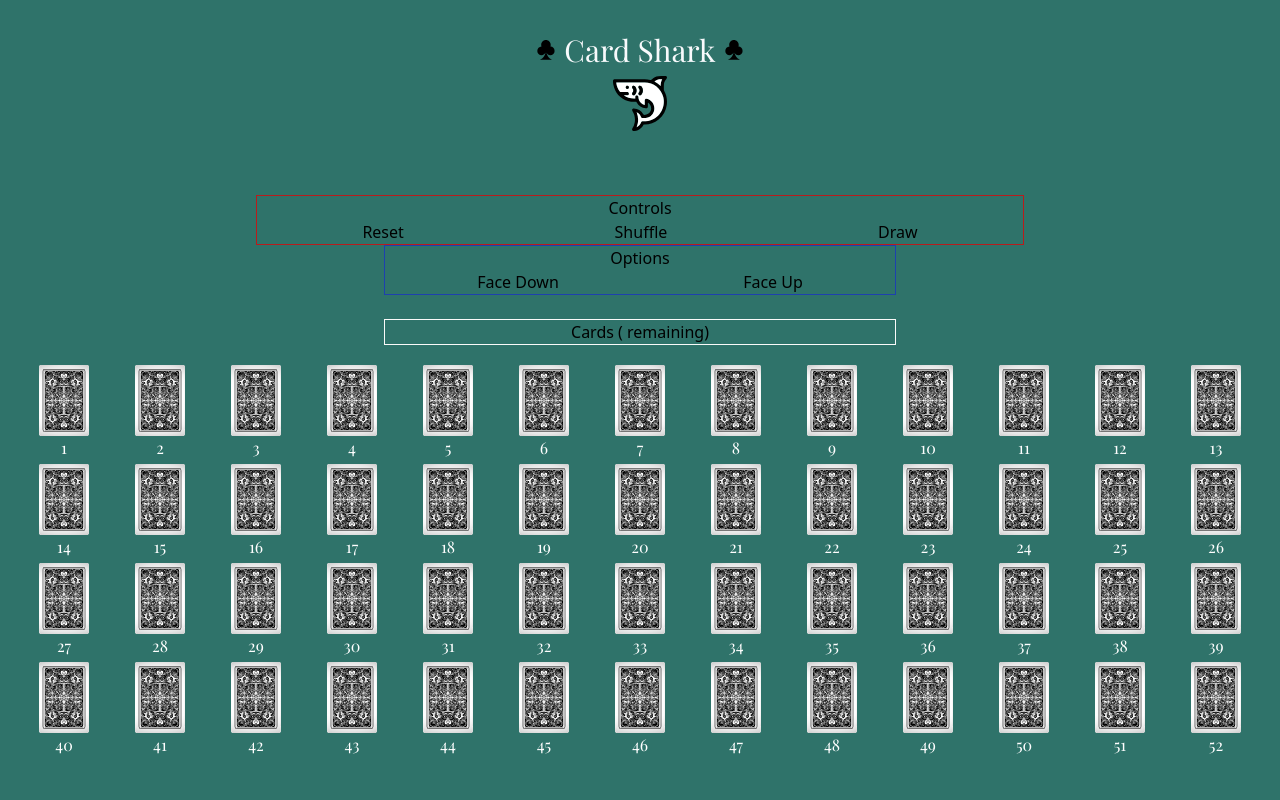
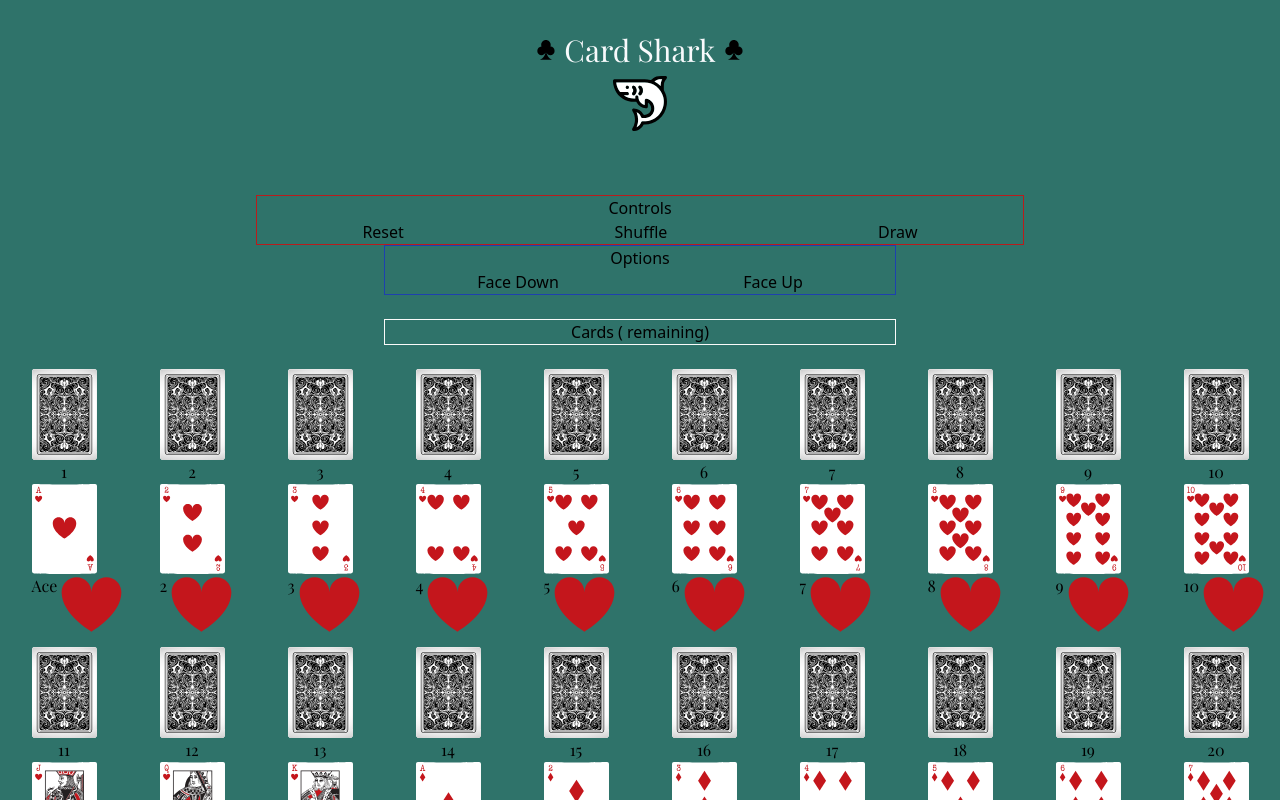
Before and after one commit to bozoputer/card-shark, a React app: page / in a window 1280 px wide. Shown: the top 800 px of the page. Built offline with nearby package versions, Linux system fonts and the light colour scheme; a web font is replaced by a local one.

Commit message:
Update styles

```diff
--- a/src/styles.css
+++ b/src/styles.css
@@ -16,51 +16,10 @@
   max-width: 20px;
 }
 
-.card,
-.card__inner {
-  width: 51px;
-  height: 87px;
+.card-cell {
+  width: 10%;
 }
 
 .card {
-  perspective: 1000px;
+  width: 65px;
 }
-.card:hover .card__inner,
-.card:active .card__inner,
-.card:focus .card__inner {
-  transform: rotateY(180deg);
-}
-
-.card,
-.card__inner {
-  position: relative;
-}
-
-.card__inner {
-  transition: transform .25s ease-in-out;
-  transform-origin: 50% 192px;
-  transform-style: preserve-3d;
-}
-
-.card__face {
-  transform: rotateY(180deg);
-}
-
-.card__back,
-.card__face {
-  position: absolute;
-  top: 0;
-  left: 0;
-  display: flex;
-  flex-direction: column;
-  width: 100%;
-  height: 100%;
-  color: #fff;
-  justify-content: center;
-  align-items: center;
-  backface-visibility: hidden;
-}
-
-.suit-icon {
-  width: 15px;
-}
```
